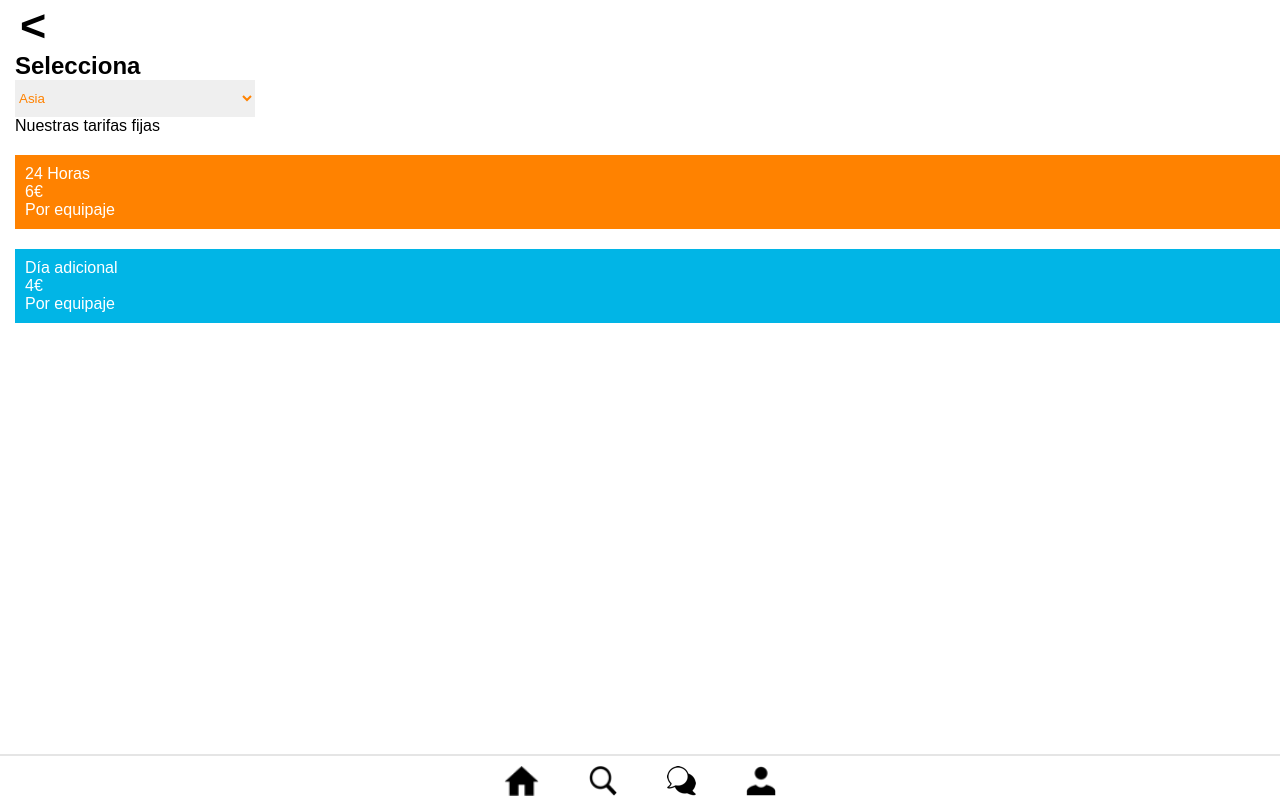
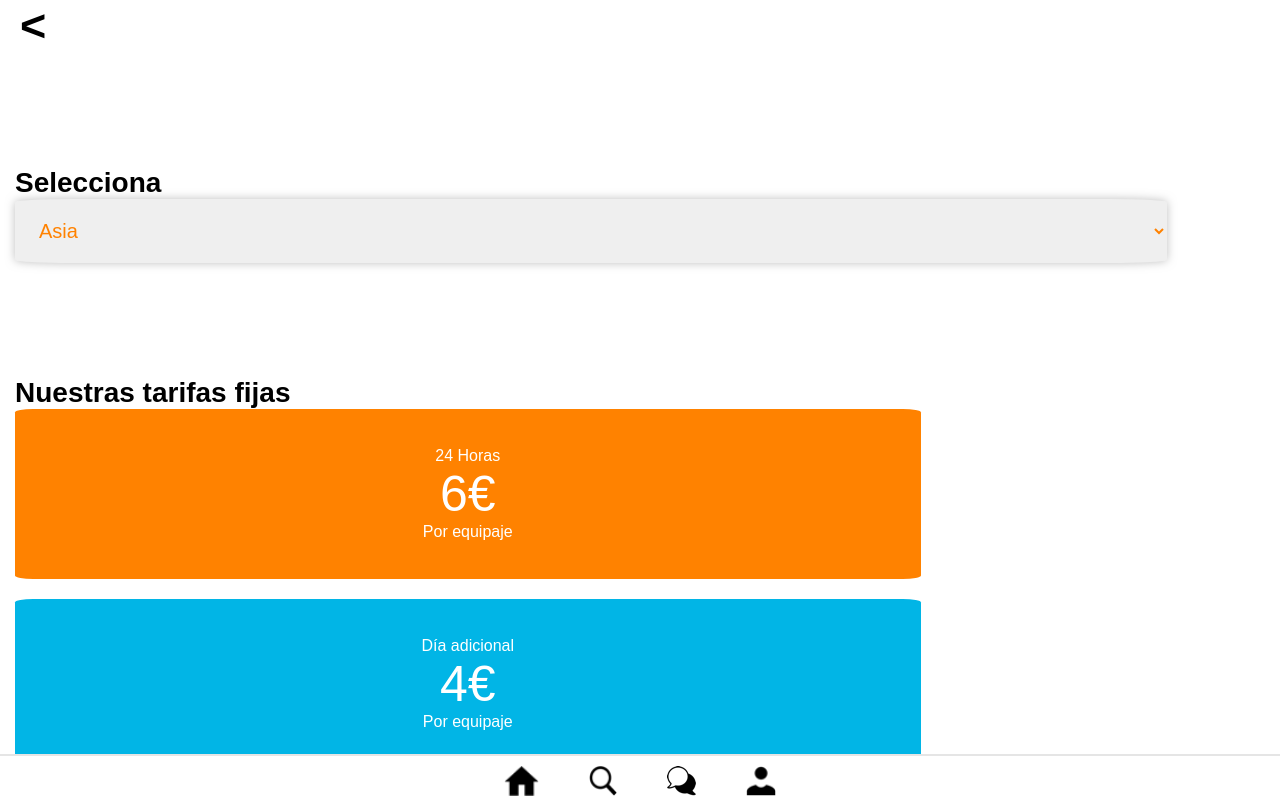
Before and after one commit to paulabenitoc/finalProject-maleteo, a React (Vite) app: page /home in a window 1280 px wide. Built offline with nearby package versions, Linux system fonts and the light colour scheme; a web font is replaced by a local one.

Commit message:
chatbot dialog

```diff
--- a/src/pages/Confirmacion/Confirmacion.css
+++ b/src/pages/Confirmacion/Confirmacion.css
@@ -1,4 +1,79 @@
-.reservation{
+.box {
+    display: flex;
+    flex-direction: row;
+}
+
+.reservation {
+    margin-left: 0;
+    padding-top: 10px;
+    font-weight: bold;
+    margin-bottom: -3%;
+}
+
+.user-profile {
+    display: flex;
+    flex-direction: column;
+    width: 100%;
+    padding: 0;
+    border-bottom: 1px solid rgba(0, 0, 0, 0.1);
+}
+
+.user-info {
+    display: flex;
+    flex-direction: column;
+    margin-right: 8%;
+    justify-content: space-between;
+}
+
+.user-info h4,
+.user-info p {
+    margin: 0;
+}
+
+.user-info p {
+    color: #666666;
+}
+
+.user-buttons {
+    display: flex;
+    width: 44px;
+    height: 30px;
+    flex-direction: column;
+    align-items: center;
+}
+
+.user-buttons a {
+    text-decoration: none;
+    color: #0095BE;
+}
+
+.user-buttons button {
+    font-size: 20px;
+    margin-bottom: 15px;
+    color: white;
+    background-color: #F68F24;
+    border-radius: 10px;
+    border: none;
+    padding: 10px;
+}
+
+
+.user-img2 {
+    padding: 3%;
+    width: 15%;
+    border-radius: 20px;
+    margin-left: 5px;
+}
+
+.text_inf {
+    font-size: 10px;
+}
+
+h1 {
+    font-weight: bold;
+}
+
+/* .reservation{
     margin-left: 25px;
     padding-top: 10px;
     font-weight: bold;
@@ -53,4 +128,4 @@
     width: 20%;
     border-radius: 20px;
     margin-right: 20px;
-}
+} */
--- a/src/pages/Confirmacion/Confirmacion.jsx
+++ b/src/pages/Confirmacion/Confirmacion.jsx
@@ -1,76 +1,63 @@
-import React from 'react';
+import React, { useEffect, useState } from 'react';
 import Volver from '../../components/Volver/Volver';
 import './Confirmacion.css'
 import GuardianNav from '../../components/GuardianNav/GuardianNav.jsx';
 import { Dialog } from 'primereact/dialog';
-import { useState } from 'react';
 import ChatBot from '../../components/ChatBot/ChatBot.jsx'
 
+const Confirmacion = () => {
+  const [reservas, setReservas] = useState([]);
 
-function Confirmacion() {
   const [visible, setVisible] = useState(false);
 
   const handleSubmit = (data) => {
     console.log("Datos enviados:", data);
   };
 
+  useEffect(() => {
+    const obtenerReservas = async () => {
+      try {
+        const response = await fetch('http://localhost:3002/reserva');
+        const data = await response.json();
+        console.log(data);
+        setReservas(data.data);
+      } catch (error) {
+        console.error('Error al obtener las reservas:', error);
+      }
+    };
+
+    obtenerReservas();
+  }, []);
+
   return (
+
     <div>
-      <Volver></Volver>
-
+      <Volver/>
       <div className='reservation'>
-        <h3>Petición de reserva</h3>
+        <h1>Petición de reserva</h1>
       </div>
       <div className="user-profile">
-        <img src="public/img/blank-profile-picture-973460_1280.webp" alt="user profile" className="user-img" />
+        {reservas.map((reserva, index) => (
+          <div key={index}>
+            <div className='box'>
+            <img src={reserva.img} className="user-img2" />
             <div className="user-info">
 
-          <h4>Carlos</h4>
-          <p>Depósito: 12/04</p>
-          <p>Recogida: 14/04</p>
+              <h4>{ reserva.nombre }</h4>
+              <p className='text_inf'>Deposito - {reserva.deposito}</p>
+              <p className='text_inf'>Recogida -  {reserva.retirada}</p>
             </div>
-
             <div className="user-buttons">
-          <button style={{ cursor: 'pointer' }} className="pi pi-external-link" onClick={() => setVisible(true)}>Aceptar</button>
-          <Dialog visible={visible} onHide={() => setVisible(false)}>
+                <button label="Show" icon="pi pi-external-link" onClick={() => setVisible(true)}>Aceptar</button>
+                <Dialog header="Header" visible={visible} style={{ width: '50vw' }} onHide={() => setVisible(false)}>
                 <ChatBot onSubmit={handleSubmit}></ChatBot>
                 </Dialog>
               <a href=''>Declinar</a>
             </div>
             </div>
-
-      <div className="user-profile">
-        <img src="public/img/blank-profile-picture-973460_1280.webp" alt="user profile" className="user-img" />
-        <div className="user-info">
-          <h4>carlos</h4>
-          <p>Depósito: 12/04</p>
-          <p>Recogida: 14/04</p>
+            <hr />
           </div>
-
-        <div className="user-buttons">
-          <button style={{ cursor: 'pointer' }} className="pi pi-external-link" onClick={() => setVisible(true)}>Aceptar</button>
-          <Dialog visible={visible} onHide={() => setVisible(false)}>
-            <ChatBot onSubmit={handleSubmit}></ChatBot>
-          </Dialog>
-          <a href=''>Declinar</a>
-        </div>
-      </div>
-
-      <div className="user-profile">
-        <img src="public/img/blank-profile-picture-973460_1280.webp" alt="user profile" className="user-img" />
-        <div className="user-info">
-          <h4>carlos</h4>
-          <p>Depósito: 12/04</p>
-          <p>Recogida: 14/04</p>
-        </div>
-
-        <div className="user-buttons">
-          <button style={{ cursor: 'pointer' }} className="pi pi-external-link" onClick={() => setVisible(true)}>Aceptar</button>
-          <Dialog visible={visible} onHide={() => setVisible(false)}>
-            <ChatBot onSubmit={handleSubmit}></ChatBot>
-          </Dialog>
-          <a href=''>Declinar</a>
-        </div>
+        ))}
       </div>
 
       <GuardianNav></GuardianNav>
--- a/src/pages/Usuario/Guardian/Guardian.jsx
+++ b/src/pages/Usuario/Guardian/Guardian.jsx
@@ -2,7 +2,6 @@ import React from 'react';
 import PropTypes from 'prop-types';
 import { useForm } from 'react-hook-form'
 import './Guardian.css';
-import CloseCross from '../../../components/CloseCross/CloseCross';
 
 export default function Guardian({ onSubmit }) {
     const { register, handleSubmit, formState: { isValid } } = useForm();
@@ -15,7 +14,6 @@ export default function Guardian({ onSubmit }) {
 
     return (
         <div className='guardian'>
-            <CloseCross></CloseCross>
             <div className="config">
                 <h3>Configura tu espacio en muy pocos pasos</h3>
             </div>
--- a/src/pages/home/Home.css
+++ b/src/pages/home/Home.css
@@ -1,32 +1,64 @@
-.item-select{
+.box1 {
+    display: flex;
+    flex-direction: column;
+    font-family: Arial, Helvetica, sans-serif;
+}
+
+.item-select {
     margin-left: 15px;
 }
 
-.options{
-    height: 37px;
+.options {
+    padding: 20px;
     margin-left: 15px;
-    width: 240px;
+    font-size: 20px;
+    width: 90%;
     color: #FF8200;
-    border-color: #FF8200;
+    /* border-color: #FF8200; */
+    border-radius: 5%;
+    box-shadow: 0px 0px 10px rgba(128, 128, 128, 0.5);
+    border: none;
 }
 
-.item{
+
+.item {
     color: #7D7D7D;
+    font-size: 10px;
+    width: 30px;
 }
 
-.ofertas{
+.ofertas {
     margin-left: 15px;
 }
-.tarifa24{
+
+.tarifa24 {
+    display: flex;
+    width: 70%;
     background-color: #FF8200;
     color: white;
     padding: 10px;
-    margin-top: 20px;
+    border-radius: 2%;
+    height: 150px;
+    flex-direction: column;
+    justify-content: center;
+    align-items: center;
 }
 
-.tarifaplus{
+.tarifaplus {
+    display: flex;
+    flex-direction: column;
+    justify-content: center;
+    align-items: center;
+    width: 70%;
     background-color: #01B5E6;
     color: white;
     padding: 10px;
     margin-top: 20px;
+    border-radius: 2%;
+    height: 150px;
 }
+
+h1 {
+    margin-top: 9%;
+    font-size: 28px;
+}
--- a/src/pages/home/home.jsx
+++ b/src/pages/home/home.jsx
@@ -11,9 +11,9 @@ const Home = () => {
   };
 
   return (
-    <div>
+    <div className='box1'>
       <Volver></Volver>
-      <h2 className='item-select'>Selecciona</h2>
+      <h1 className='item-select'>Selecciona</h1>
       <select value={selectedOption} onChange={handleSelectChange} className='options'>
         <option value="ASIA" className='item'>Asia</option>
         <option value="AMÉRICA" className='item'>América</option>
@@ -25,20 +25,20 @@ const Home = () => {
 
       <div className='ofertas'>
         <div>
-          <p>Nuestras tarifas fijas</p>
+          <h1>Nuestras tarifas fijas</h1>
         </div>
 
 
         <div className='tarifa24'>
-          <p>24 Horas</p>
-          <p>6€</p>
-          <p>Por equipaje</p>
+        <p style={{margin:"0%"}}>24 Horas</p>
+        <p style={{fontSize:"50px", margin:"0%"}}>6€</p>
+        <p style={{margin:"0%"}}>Por equipaje</p>
         </div>
 
         <div className='tarifaplus'>
-          <p>Día adicional</p>
-          <p>4€</p>
-          <p>Por equipaje</p>
+        <p style={{margin:"0%"}}>Día adicional</p>
+        <p style={{fontSize:"50px", margin:"0%"}}>4€</p>
+        <p style={{margin:"0%"}}>Por equipaje</p>
         </div>
 
       </div>
```
Lines whose indentation alone changed are shown as unchanged.
